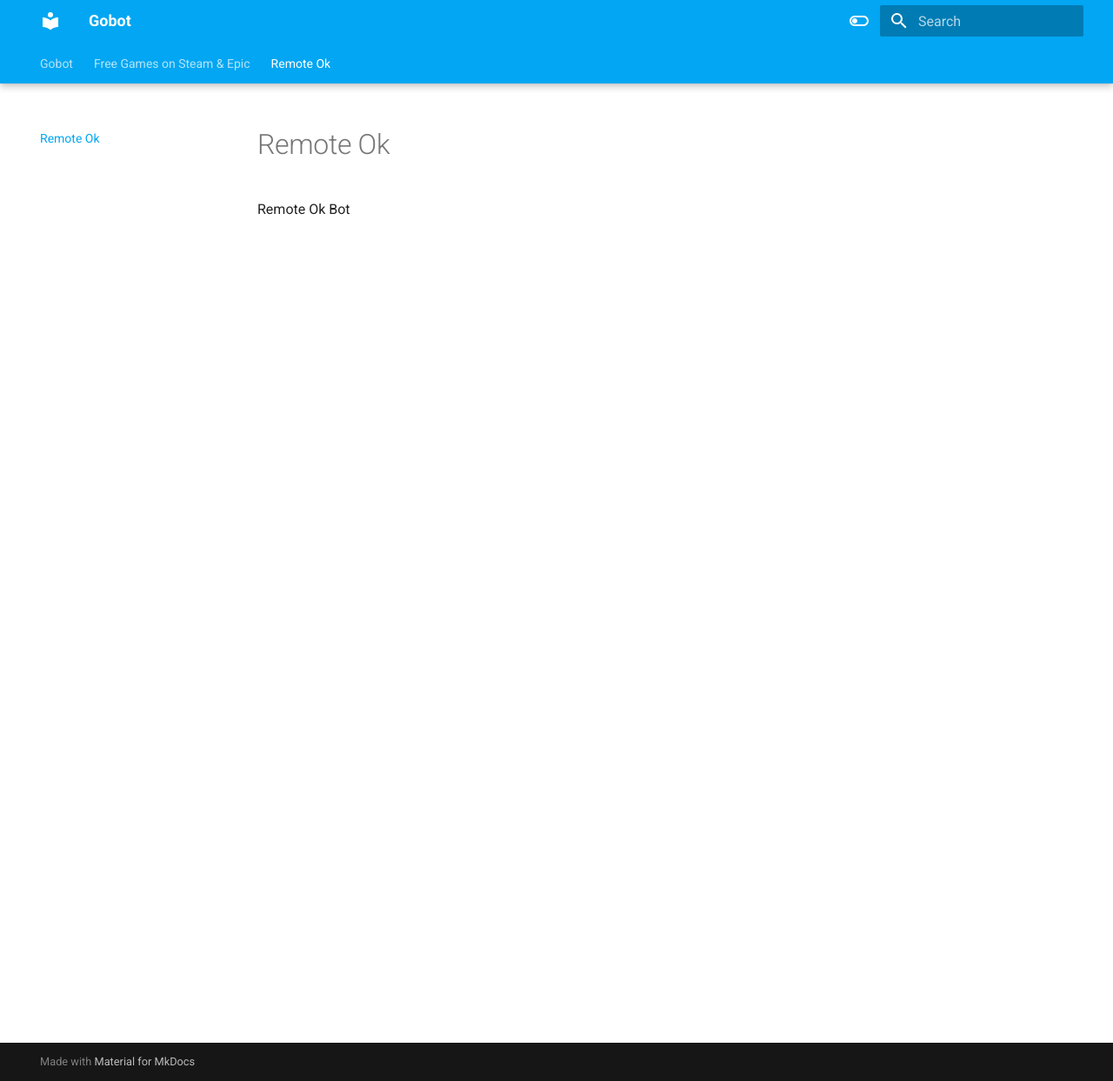
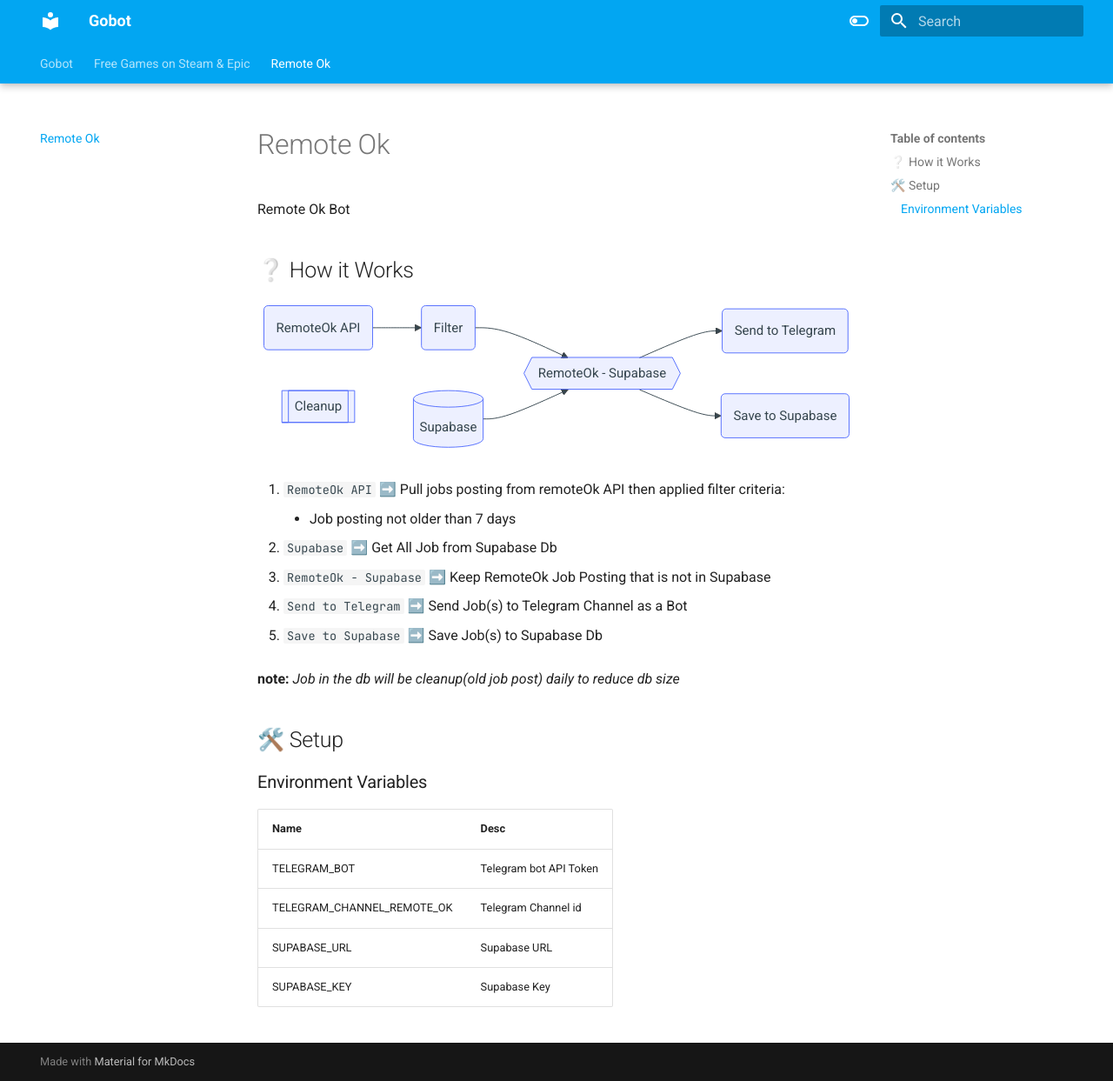
Before and after one commit to 100nandoo/gobot, an MkDocs documentation site: the page built from docs/remoteok.md, in a window 1280 px wide and 1243 px high. Shown: the whole window at 87% size. Built offline with MkDocs 1.6.1 and Material for MkDocs 9.7.7, drawn with Linux system fonts in a browser that asks for light colours.

````diff
--- a/docs/remoteok.md
+++ b/docs/remoteok.md
@@ -1,2 +1,43 @@
 # Remote Ok
 Remote Ok Bot
+
+## ❔ How it Works
+```mermaid
+flowchart LR
+    A(RemoteOk API)
+    B(Filter)
+    C{{RemoteOk - Supabase}}
+    D[(Supabase)]
+    E(Send to Telegram)
+    F(Save to Supabase)
+    G[[Cleanup]]
+    A --> B
+    B --> C
+    D --> C
+    C --> E
+    C --> F
+```
+
+
+1. `RemoteOk API` ➡️ Pull jobs posting from remoteOk API then applied filter criteria:
+    - Job posting not older than 7 days
+
+2. `Supabase` ➡️ Get All Job from Supabase Db
+
+3. `RemoteOk - Supabase` ➡️ Keep RemoteOk Job Posting that is not in Supabase
+
+4. `Send to Telegram` ➡️ Send Job(s) to Telegram Channel as a Bot
+
+5. `Save to Supabase` ➡️ Save Job(s) to Supabase Db
+
+**note:** _Job in the db will be cleanup(old job post) daily to reduce db size_
+
+
+## 🛠️ Setup
+### Environment Variables
+| Name                        | Desc                   |
+|-----------------------------|------------------------|
+| TELEGRAM_BOT                | Telegram bot API Token |
+| TELEGRAM_CHANNEL_REMOTE_OK  | Telegram Channel id    |
+| SUPABASE_URL                | Supabase URL           |
+| SUPABASE_KEY                | Supabase Key           |
````
Also changed, not shown: docs/freegames.md (+6 -5 lines), 7 other files.
